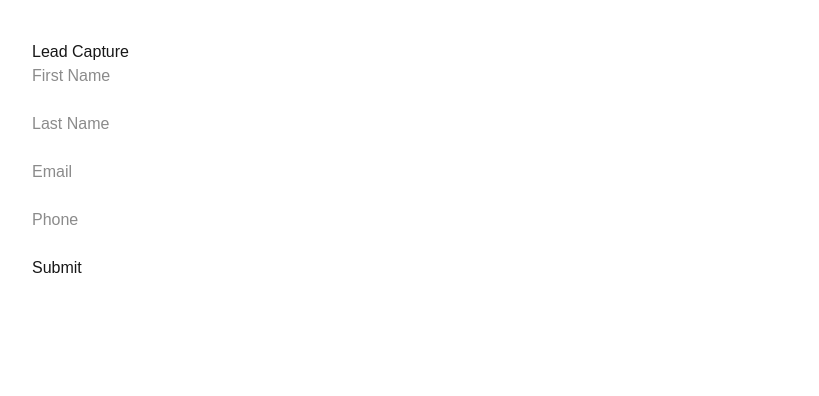
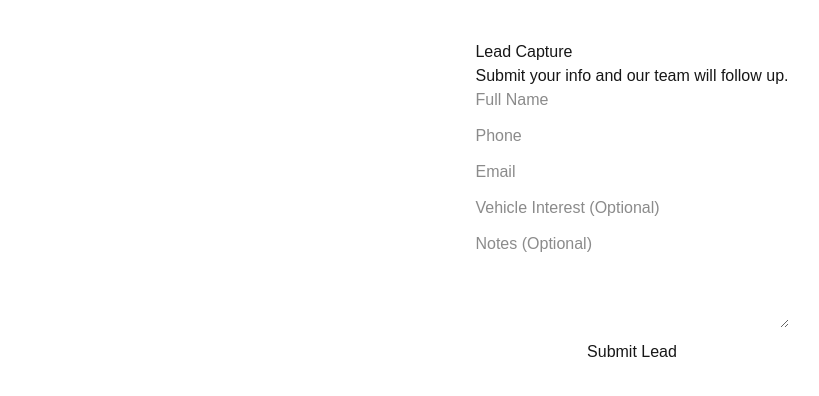
Before and after one commit to sboersma91/car-sales-crm, a Next.js app: page / in a window 1280 px wide. Shown: the top 396 px of the page, without its empty margins (8-827 px from the left). Built offline with nearby package versions, Linux system fonts and the light colour scheme; no server answers.

Commit message:
Add Stage 1B minimal lead capture form via API route

```diff
--- a/app/page.tsx
+++ b/app/page.tsx
@@ -1,79 +1,119 @@
 'use client'
 
 import { useState } from 'react'
-import { supabase } from '../lib/supabase.ts'
 
 export default function Home() {
   const [form, setForm] = useState({
-    first_name: '',
-    last_name: '',
+    name: '',
     email: '',
     phone: '',
+    vehicle_interest: '',
+    notes: '',
   })
+  const [isSubmitting, setIsSubmitting] = useState(false)
+  const [message, setMessage] = useState<{ type: 'success' | 'error'; text: string } | null>(null)
 
-  const handleChange = (e: React.ChangeEvent<HTMLInputElement>) => {
+  const handleChange = (e: React.ChangeEvent<HTMLInputElement | HTMLTextAreaElement>) => {
     setForm({ ...form, [e.target.name]: e.target.value })
   }
 
   const handleSubmit = async (e: React.FormEvent) => {
     e.preventDefault()
 
-    const { error } = await supabase.from('leads').insert([form])
+    if (!form.name.trim()) {
+      setMessage({ type: 'error', text: 'Name is required.' })
+      return
+    }
 
-    if (error) {
-      console.error(error)
-      alert('Error saving lead')
-      alert(error.message)
-    } else {
-      alert('Lead saved!')
+    if (!form.phone.trim() && !form.email.trim()) {
+      setMessage({ type: 'error', text: 'Phone or email is required.' })
+      return
+    }
+
+    setIsSubmitting(true)
+    setMessage(null)
+
+    try {
+      const response = await fetch('/api/leads', {
+        method: 'POST',
+        headers: {
+          'Content-Type': 'application/json',
+        },
+        body: JSON.stringify({
+          ...form,
+          source: 'website_form',
+        }),
+      })
+
+      const result = (await response.json().catch(() => null)) as { error?: string } | null
+
+      if (!response.ok) {
+        setMessage({ type: 'error', text: result?.error ?? 'Something went wrong.' })
+        return
+      }
+
+      setMessage({ type: 'success', text: 'Lead submitted successfully.' })
       setForm({
-        first_name: '',
-        last_name: '',
+        name: '',
         email: '',
         phone: '',
+        vehicle_interest: '',
+        notes: '',
       })
+    } catch {
+      setMessage({ type: 'error', text: 'Something went wrong.' })
+    } finally {
+      setIsSubmitting(false)
     }
   }
 
   return (
-    <div style={{ padding: '40px' }}>
+    <div style={{ maxWidth: '560px', padding: '40px', margin: '0 auto' }}>
       <h1>Lead Capture</h1>
+      <p>Submit your info and our team will follow up.</p>
 
-      <form onSubmit={handleSubmit}>
+      <form onSubmit={handleSubmit} style={{ display: 'grid', gap: '12px' }}>
         <input
-          name="first_name"
-          placeholder="First Name"
-          value={form.first_name}
+          name="name"
+          placeholder="Full Name"
+          value={form.name}
           onChange={handleChange}
         />
-        <br /><br />
-
-        <input
-          name="last_name"
-          placeholder="Last Name"
-          value={form.last_name}
-          onChange={handleChange}
-        />
-        <br /><br />
-
-        <input
-          name="email"
-          placeholder="Email"
-          value={form.email}
-          onChange={handleChange}
-        />
-        <br /><br />
-
         <input
           name="phone"
           placeholder="Phone"
           value={form.phone}
           onChange={handleChange}
         />
-        <br /><br />
+        <input
+          name="email"
+          placeholder="Email"
+          type="email"
+          value={form.email}
+          onChange={handleChange}
+        />
+        <input
+          name="vehicle_interest"
+          placeholder="Vehicle Interest (Optional)"
+          value={form.vehicle_interest}
+          onChange={handleChange}
+        />
+        <textarea
+          name="notes"
+          placeholder="Notes (Optional)"
+          value={form.notes}
+          onChange={handleChange}
+          rows={4}
+        />
 
-        <button type="submit">Submit</button>
+        <button type="submit" disabled={isSubmitting}>
+          {isSubmitting ? 'Submitting...' : 'Submit Lead'}
+        </button>
       </form>
+
+      {message ? (
+        <p style={{ marginTop: '16px', color: message.type === 'error' ? '#b00020' : '#0a7a31' }}>{message.text}</p>
+      ) : null}
     </div>
   )
 }
--- a/lib/supabase.ts
+++ b/lib/supabase.ts
@@ -1,6 +1,14 @@
 import { createClient } from '@supabase/supabase-js'
 
-const supabaseUrl = process.env.NEXT_PUBLIC_SUPABASE_URL!
-const supabaseKey = process.env.NEXT_PUBLIC_SUPABASE_ANON_KEY!
+const supabaseUrl = process.env.NEXT_PUBLIC_SUPABASE_URL
+const supabaseKey = process.env.NEXT_PUBLIC_SUPABASE_PUBLISHABLE_KEY
+
+if (!supabaseUrl) {
+  throw new Error('Missing NEXT_PUBLIC_SUPABASE_URL')
+}
+
+if (!supabaseKey) {
+  throw new Error('Missing NEXT_PUBLIC_SUPABASE_PUBLISHABLE_KEY')
+}
 
 export const supabase = createClient(supabaseUrl, supabaseKey)
--- a/scripts/ping-supabase.mjs
+++ b/scripts/ping-supabase.mjs
@@ -1,4 +1,7 @@
+import dotenv from "./dotenv.mjs";
 import { createClient } from "@supabase/supabase-js";
+
+dotenv.config({ path: ".env.local" });
 
 const supabaseUrl = process.env.NEXT_PUBLIC_SUPABASE_URL;
 const publishableKey = process.env.NEXT_PUBLIC_SUPABASE_PUBLISHABLE_KEY;
```
Also changed, not shown: 2 other files (tests, documents, lock files or other folders).
